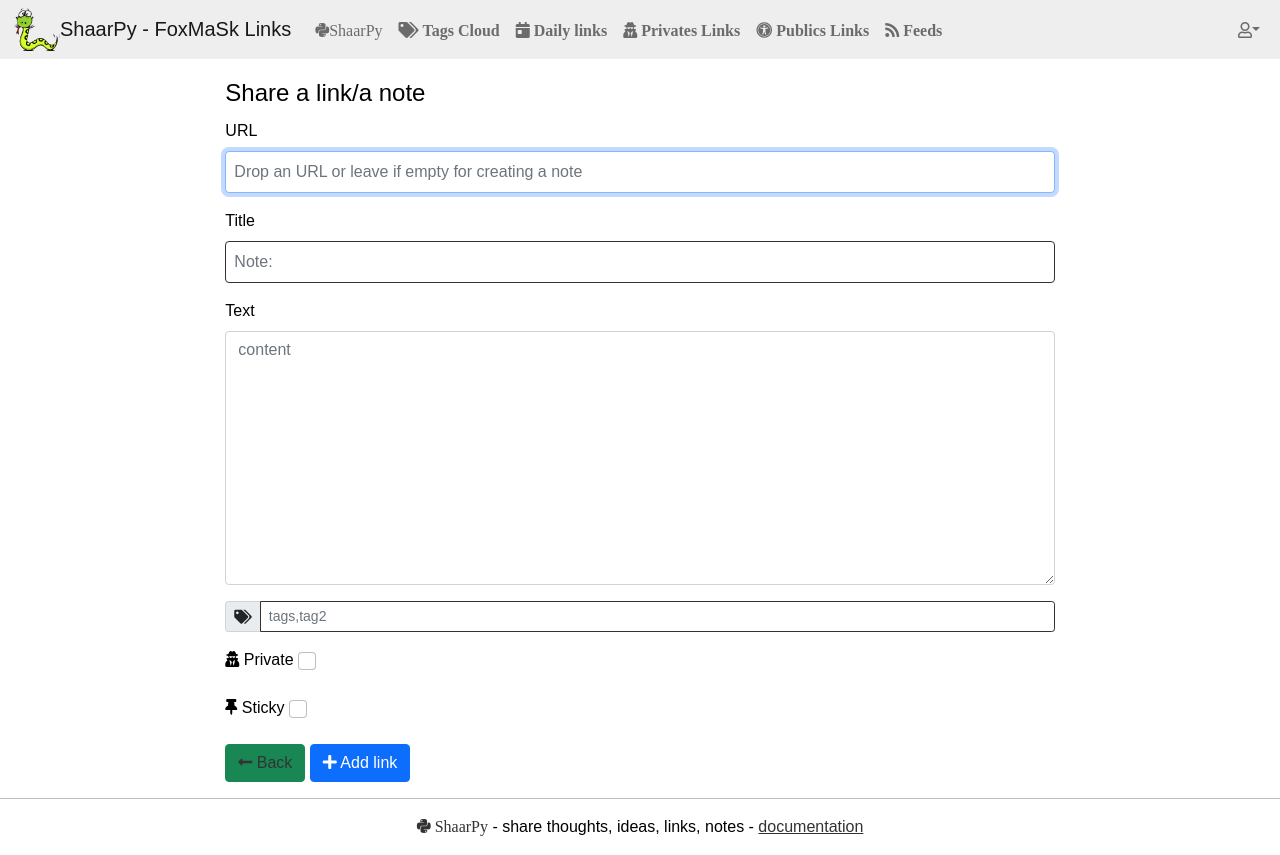
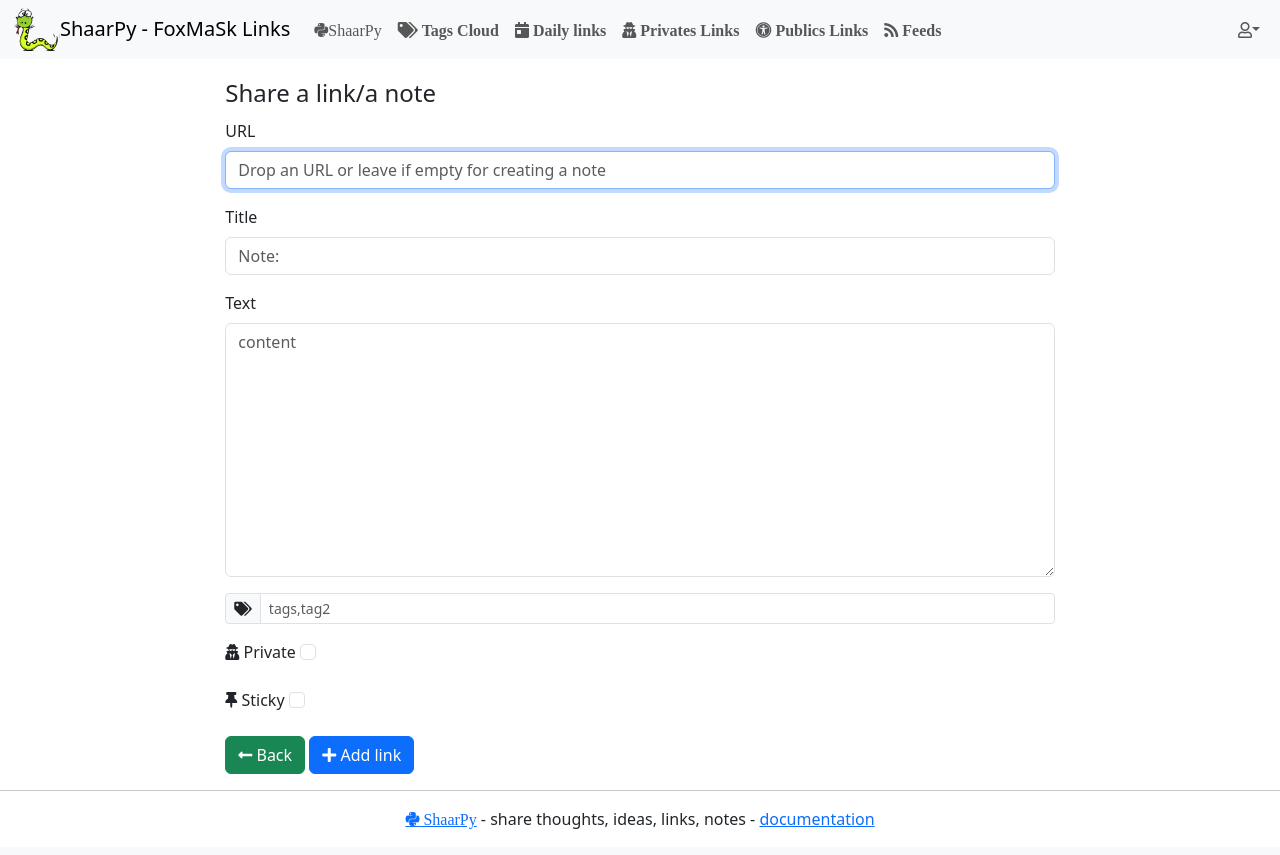
Before and after one commit to foxmask/shaarpy, a Django app: page /new/ in a window 1280 px wide. After the commit the page ends 829 px from the top, so only its background shows below. Run offline with Django 4.2, Linux system fonts and the light colour scheme; the visitor is signed in with stand-in values (Sample User, id 1).

Commit message:
django 5 / getbootstrap 5.3

```diff
--- a/shaarpy/static/shaarpy/css/base.css
+++ /dev/null
@@ -1,209 +0,0 @@
-/* line 1, ../sass/styles.scss */
-* {
-  box-sizing: border-box;
-}
-
-/* line 5, ../sass/styles.scss */
-.sr-only {
-  position: absolute;
-  width: 1px;
-  height: 1px;
-  padding: 0;
-  margin: -1px;
-  overflow: hidden;
-  clip: rect(0, 0, 0, 0);
-  border: 0;
-}
-
-/* line 3, ../sass/_variables.scss */
-:root {
-  --color-bg: #fff;
-  --color-text: #333;
-  --color-text-stronger: #000;
-  --color-bg-subdued: #eee;
-  --color-base: #333;
-  --color-base-light: var(--color-bg-subdued);
-  --color-base-dark: #333;
-}
-
-/* ========= Structure */
-/* line 3, ../sass/_structure.scss */
-body {
-  font-size: 1em;
-  font-family: Arial, Helvetica, sans-serif;
-  color: var(--color-text-stronger);
-  background: var(--color-bg);
-  margin: 0;
-  padding: 0;
-}
-
-/* line 12, ../sass/_structure.scss */
-.outer {
-  padding: 0 .5em;
-}
-
-/* ========================= Header */
-@media screen and (min-width: 44em) {
-  /* line 19, ../sass/_structure.scss */
-  #logo {
-    max-width: 44em;
-    margin: auto;
-    position: relative;
-  }
-
-  /* line 24, ../sass/_structure.scss */
-  #tagline, #breadcrumbs {
-    position: relative;
-    margin-top: -3.4em;
-    margin-bottom: 1.3em;
-    width: 37em;
-    padding: 1em 1em 1em 0;
-  }
-}
-/* =========== Citations */
-/* line 5, ../sass/_citations.scss */
-blockquote {
-  font-style: italic;
-  background: var(--color-bg-subdued);
-  margin: 0 -.5em;
-  padding: .5em .5em .5em 2em;
-  border-left: 0.2em solid var(--color-base-dark);
-}
-/* line 11, ../sass/_citations.scss */
-.forum blockquote {
-  background: inherit;
-  margin: 0;
-}
-/* line 16, ../sass/_citations.scss */
-blockquote q, blockquote em, blockquote i {
-  font-style: normal;
-}
-/* line 19, ../sass/_citations.scss */
-blockquote footer {
-  font-style: normal;
-}
-/* line 21, ../sass/_citations.scss */
-blockquote footer q, blockquote footer em, blockquote footer i {
-  font-style: italic;
-}
-
-/* line 28, ../sass/_citations.scss */
-cite {
-  font-style: italic;
-}
-
-/* =========== Focus states */
-/* line 3, ../sass/_focusable.scss */
-a, button, input, select, submit, textarea, [tabindex]:not([tabindex="-1"]) {
-  outline: .2em solid transparent;
-  outline-offset: .3em;
-  -webkit-transition: outline-offset .2s linear;
-  transition: outline-offset .2s linear;
-}
-
-/* line 10, ../sass/_focusable.scss */
-a:focus, a:not([tabindex="-1"]):focus, button:focus, input:focus, select:focus, submit:focus, textarea:focus, [tabindex]:not([tabindex="-1"]):focus {
-  outline-color: currentColor;
-  outline-offset: .1em;
-}
-
-/* ================ Links */
-/* line 17, ../sass/_focusable.scss */
-a:link {
-  /* text-decoration: underline;*/
-  color: var(--color-base-dark);
-}
-
-/* line 22, ../sass/_focusable.scss */
-a:visited {
-  text-decoration: underline;
-  color: var(--color-base-dark);
-}
-
-/* ============= Form elements */
-/* line 28, ../sass/_focusable.scss */
-button, input, select, submit, textarea {
-  border: 1px solid var(--color-base-dark);
-  padding: .5em;
-}
-
-/* line 32, ../sass/_focusable.scss */
-button, input, submit {
-  background: var(--color-base-light);
-  color: var(--color-text-stronger);
-  cursor: pointer;
-}
-
-/* line 38, ../sass/_focusable.scss */
-textarea, input[type="text"] {
-  padding: .5em;
-  display: block;
-  width: 100%;
-  background: var(--color-bg);
-  color: var(--color-text-stronger);
-  border: 1px solid var(--color-base-dark);
-}
-
-/* =============== Headings */
-/* line 8, ../sass/_headings.scss */
-h1 {
-  font-family: Georgia, "Times New Roman", serif;
-  font-size: 2em;
-}
-
-/* line 12, ../sass/_headings.scss */
-h2 {
-  font-family: Georgia, "Times New Roman", serif;
-  font-size: 1.5em;
-}
-
-/* line 16, ../sass/_headings.scss */
-h3 {
-  font-family: Georgia, "Times New Roman", serif;
-  font-size: 1.2em;
-}
-
-/* Images */
-/* line 3, ../sass/_images.scss */
-img {
-  max-width: 100%;
-}
-
-/* line 2, ../sass/_selections.scss */
-::-moz-selection {
-  background-color: var(--color-base-dark);
-  color: var(--color-bg);
-}
-
-/* line 7, ../sass/_selections.scss */
-::selection {
-  background-color: var(--color-base-dark);
-  color: var(--color-bg);
-}
-/*# sourceMappingURL=styles.css.map */
-
-.navbar {
-    background-color: #eee;
-}
-
-a:hover {
-  text-decoration: underline;
-  color: var(--color-bg);
-  background-color: var(--color-base);
-}
-
-.navbar a:hover {
-  text-decoration: underline;
-  color: #fff !important;
-  background-color: #000 !important;
-}
-
-a:hover span.badge.rounded-pill.bg-secondary {
-  text-decoration: underline;
-  color: #fff !important;
-  background-color: #000 !important;
-}
-
-a.fab.fa-python {
-    text-decoration: none;
-}
--- a/shaarpy/templates/base.html
+++ b/shaarpy/templates/base.html
@@ -7,10 +7,8 @@
     <meta charset="utf-8">
     <meta name="viewport" content="width=device-width, initial-scale=1">
     <title>{% block title %}{{ SHAARPY_NAME }}{% endblock %}</title>
-    <link href="https://cdn.jsdelivr.net/npm/bootstrap@5.1.3/dist/css/bootstrap.min.css" rel="stylesheet" integrity="sha384-1BmE4kWBq78iYhFldvKuhfTAU6auU8tT94WrHftjDbrCEXSU1oBoqyl2QvZ6jIW3" crossorigin="anonymous">
+    <link href="https://cdn.jsdelivr.net/npm/bootstrap@5.3.2/dist/css/bootstrap.min.css" rel="stylesheet" integrity="sha384-T3c6CoIi6uLrA9TneNEoa7RxnatzjcDSCmG1MXxSR1GAsXEV/Dwwykc2MPK8M2HN" crossorigin="anonymous">
     <link rel="stylesheet" href="https://cdnjs.cloudflare.com/ajax/libs/font-awesome/5.15.3/css/all.min.css">
-    <link rel="stylesheet" href="{% static 'shaarpy/css/base.css' %}">
-    <link rel="stylesheet" href="{% static 'shaarpy/css/theme.css' %}">
     <meta name="author" content="{% block author %}{{ SHAARPY_AUTHOR }}{% endblock %}">
     <meta name="description" content="{% block description %}{{ SHAARPY_DESCRIPTION }}{% endblock %}">
     {% block keywords %}{% endblock %}
@@ -25,7 +23,7 @@
     {% block og_image %}{% endblock %}
 </head>
 <body {% if edit_link %} onload="document.my_form.id_text.focus();"{% elif add_link %} onload="document.my_form.id_url.focus();"{% endif %}>
-    <nav class="navbar navbar-expand-md navbar-light sticky-top">
+    <nav class="navbar navbar-expand-lg bg-body-tertiary">
         <div class="container-fluid">
             <img src="{% static 'shaarpy.png' %}" alt="ShaarPy Snake" width="48" height="43">
             <button class="navbar-toggler" type="button" data-bs-toggle="collapse" data-bs-target="#navbarSupportedContent" aria-controls="navbarSupportedContent" aria-expanded="false" aria-label="Toggle navigation">
@@ -40,14 +38,14 @@
                 </li>
                 {% if user.is_authenticated %}
                 <li class="nav-item">
-                  <a class="nav-link fab fa-python" href="{% url 'link_create' %}" title="{% trans 'Add a thought, a link, an idea, a note' %}">ShaarPy</a>
+                  <a class="nav-link fab fa-python link-opacity-50-hover" href="{% url 'link_create' %}" title="{% trans 'Add a thought, a link, an idea, a note' %}">ShaarPy</a>
                 </li>
                 {% endif %}
                 <li class="nav-item">
-                  <a class="nav-link fas fa-tags" href="{% url 'tags_list' %}" title="{% trans 'Tags Cloud' %}"> {% trans 'Tags Cloud' %}</a>
+                  <a class="nav-link fas fa-tags link-opacity-50-hover" href="{% url 'tags_list' %}" title="{% trans 'Tags Cloud' %}"> {% trans 'Tags Cloud' %}</a>
                 </li>
                 <li class="nav-item">
-                  <a class="nav-link fas fa-calendar-day" href="{% url 'daily' %}" title="{% trans 'Daily links' %}"> {% trans 'Daily links' %}</a>
+                  <a class="nav-link fas fa-calendar-day link-opacity-50-hover" href="{% url 'daily' %}" title="{% trans 'Daily links' %}"> {% trans 'Daily links' %}</a>
                 </li>
                 {% if user.is_authenticated %}
                 <li class="nav-item">
@@ -101,6 +99,6 @@
       <p class="fs-6"> <a class="fab fa-python" href="https://git.afpy.org/foxmask/shaarpy" title="{% trans 'ShaarPy project homepage' %}"> ShaarPy</a> - share thoughts, ideas, links, notes - <a title="Shaarpy Documentation" href="https://git.afpy.org/foxmask/shaarpy/src/branch/main/README.md">{% trans 'documentation' %}</a></p>
       {% endblock %}
     </div>
-    <script src="https://cdn.jsdelivr.net/npm/bootstrap@5.1.3/dist/js/bootstrap.bundle.min.js" integrity="sha384-ka7Sk0Gln4gmtz2MlQnikT1wXgYsOg+OMhuP+IlRH9sENBO0LRn5q+8nbTov4+1p" crossorigin="anonymous"></script>
+    <script src="https://cdn.jsdelivr.net/npm/bootstrap@5.3.2/dist/js/bootstrap.bundle.min.js" integrity="sha384-C6RzsynM9kWDrMNeT87bh95OGNyZPhcTNXj1NW7RuBCsyN/o0jlpcV8Qyq46cDfL" crossorigin="anonymous"></script>
 </body>
 </html>
--- a/shaarpy/templates/shaarpy/links_detail.html
+++ b/shaarpy/templates/shaarpy/links_detail.html
@@ -36,10 +36,10 @@
     {% endif %}
     <i class="far fa-clock"> {{ object.date_created }}</i>
     {% if user.is_authenticated %}
-    <a type="button" href="{% url 'link_edit' object.id %}" class="btn btn-outline-primary btn-sm">
+    <a role="button" href="{% url 'link_edit' object.id %}" class="btn btn-outline-primary btn-sm">
       <i class="far fa-edit"> {% trans 'edit' %}</i>
     </a>
-    <a type="button" class="btn btn-outline-danger btn-sm" data-bs-toggle="modal" data-bs-target="#deleteModal{{ object.id }}">
+    <a role="button" class="btn btn-outline-danger btn-sm" data-bs-toggle="modal" data-bs-target="#deleteModal{{ object.id }}">
       <i class="far fa-trash-alt"> {% trans 'delete' %}</i>
     </a> -
     <!-- Modal -->
@@ -61,7 +61,7 @@
           </div>
           <div class="modal-footer">
             <button type="button" class="btn btn-primary" data-bs-dismiss="modal">No</button>
-            <a href="{% url 'link_delete' object.id %}" type="button" class="btn btn-danger">Yes</a>
+            <a role="button" class="btn btn-danger" href="{% url 'link_delete' object.id %}">Yes</a>
           </div>
         </div>
       </div>
--- a/shaarpy/templates/shaarpy/links_form.html
+++ b/shaarpy/templates/shaarpy/links_form.html
@@ -78,11 +78,11 @@
       </div>
       {% endif %}
       {% if edit_link %}
-      <a href="{% url 'link_detail' object.url_hashed %}" class="btn btn-success"><i class="fas fa-long-arrow-alt-left"></i> {% trans "Back" %}</a>
-      <button class="btn btn-primary">{% trans "Update link" %}</button>
+      <a type="role" class="btn btn-success" href="{% url 'link_detail' object.url_hashed %}"><i class="fas fa-long-arrow-alt-left"></i> {% trans "Back" %}</a>
+      <button type="submit" class="btn btn-primary">{% trans "Update link" %}</button>
       {% else %}
-      <a href="{% url 'home' %}" class="btn btn-success"><i class="fas fa-long-arrow-alt-left"></i> {% trans "Back" %}</a>
-      <button class="btn btn-primary"><i class="fas fa-plus"></i> {% trans "Add link" %}</button>
+      <a role="button" class="btn btn-success" href="{% url 'home' %}"><i class="fas fa-long-arrow-alt-left"></i> {% trans "Back" %}</a>
+      <button type="submit" class="btn btn-primary"><i class="fas fa-plus"></i> {% trans "Add link" %}</button>
       {% endif %}
 {% for hidden in form.hidden_fields %}
 {{ hidden }}
--- a/shaarpy/templates/shaarpy/links_list.html
+++ b/shaarpy/templates/shaarpy/links_list.html
@@ -71,10 +71,10 @@
                       {% endif %}
                       <i class="far fa-clock"> {{ data.date_created }} </i> -
                       {% if user.is_authenticated %}
-                      <a type="button" href="{% url 'link_edit' data.id %}" class="btn btn-outline-primary btn-sm">
+                      <a role="button" href="{% url 'link_edit' data.id %}" class="btn btn-outline-primary btn-sm">
                         <i class="far fa-edit"> {% trans 'edit' %}</i>
                       </a>
-                      <a type="button" class="btn btn-outline-danger btn-sm" data-bs-toggle="modal" data-bs-target="#deleteModal{{ data.id }}">
+                      <a role="button" class="btn btn-outline-danger btn-sm" data-bs-toggle="modal" data-bs-target="#deleteModal{{ data.id }}">
                         <i class="far fa-trash-alt"> {% trans 'delete' %}</i>
                       </a> -
                       <!-- Modal -->
@@ -96,7 +96,7 @@
                             </div>
                             <div class="modal-footer">
                               <button type="button" class="btn btn-primary" data-bs-dismiss="modal">No</button>
-                              <a href="{% url 'link_delete' data.id %}{% if page_obj.number %}?page={{ page_obj.number }}{% endif %}{% if audience %}&audience={{ audience }}{% endif %}" type="button" class="btn btn-danger">Yes</a>
+                              <a role="button" class="btn btn-danger" href="{% url 'link_delete' data.id %}{% if page_obj.number %}?page={{ page_obj.number }}{% endif %}{% if audience %}&audience={{ audience }}{% endif %}">Yes</a>
                             </div>
                           </div>
                         </div>
--- a/shaarpy/templatetags/shaarpy_extras.py
+++ b/shaarpy/templatetags/shaarpy_extras.py
@@ -15,7 +15,7 @@ def tags(value):
     out = ''
     for tag in value.split(','):
         out += '<a href="' + reverse('links_by_tag_list', args=[tag]) + '">' \
-               '<span class="badge rounded-pill bg-secondary">' + tag + '</span></a> '
+               '<span class="badge rounded-pill text-bg-secondary">' + tag + '</span></a> '
 
     return out
 
--- a/shaarpy/views.py
+++ b/shaarpy/views.py
@@ -34,7 +34,7 @@ logger = logging.getLogger("views")
 def latest_entry(request, **kw):
     """
     used by @condition decorator to retrieve the most recent data to the client browser
-    if it already get all of them
+    if it already gets all of them
     """
     return Links.objects.filter().latest("date_created").date_created
 
```
Also changed, not shown: shaarpy/tests/test_conf.py (+3 -1 lines), 1 other file.
